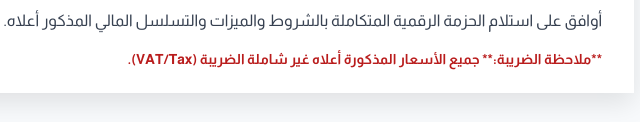
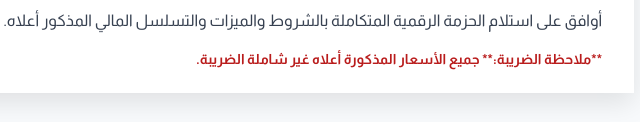
Before and after one commit to shady198751-hub/vio, a plain HTML site: page index.html in a window 1280 px wide. Shown: the part 2350-2472 px from the top of the page, 606-1246 px from the left. Drawn offline with nearby package versions, Linux system fonts and the light colour scheme.

Commit message:
Update index.html

```diff
--- a/index.html
+++ b/index.html
@@ -400,7 +400,7 @@
             <div>
                 <p class="font-bold mb-3 text-dark-blue">موافقة العميل:</p>
                 <p>أوافق على استلام الحزمة الرقمية المتكاملة بالشروط والميزات والتسلسل المالي المذكور أعلاه.</p>
-                <p class="mt-4 text-sm font-semibold text-red-700">**ملاحظة الضريبة:** جميع الأسعار المذكورة أعلاه غير شاملة الضريبة (VAT/Tax).</p>
+                <p class="mt-4 text-sm font-semibold text-red-700">**ملاحظة الضريبة:** جميع الأسعار المذكورة أعلاه غير شاملة الضريبة.</p>
             </div>
             <div class="space-y-4 text-left">
                 <p><strong>التوقيع:</strong> ________________________</p>
```
